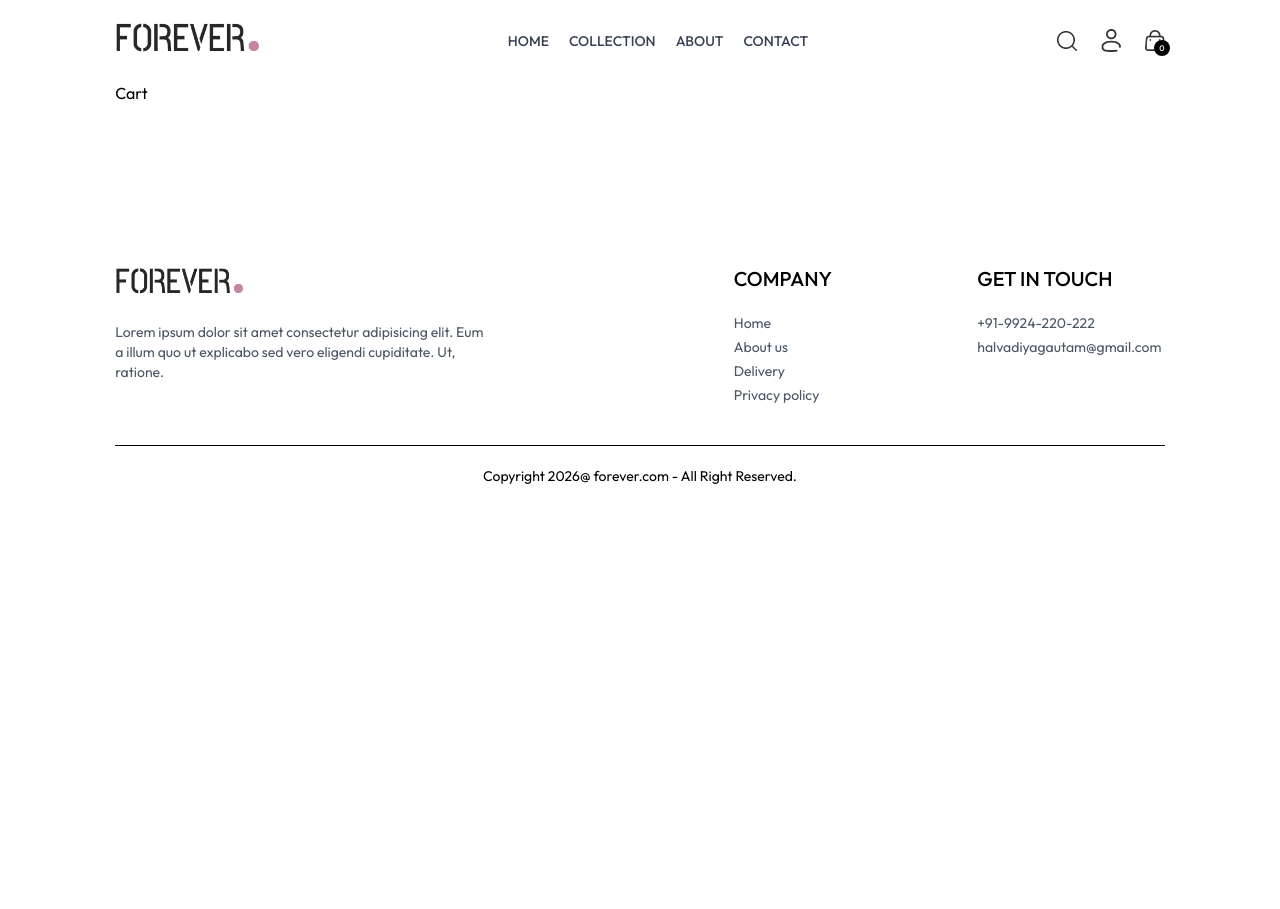
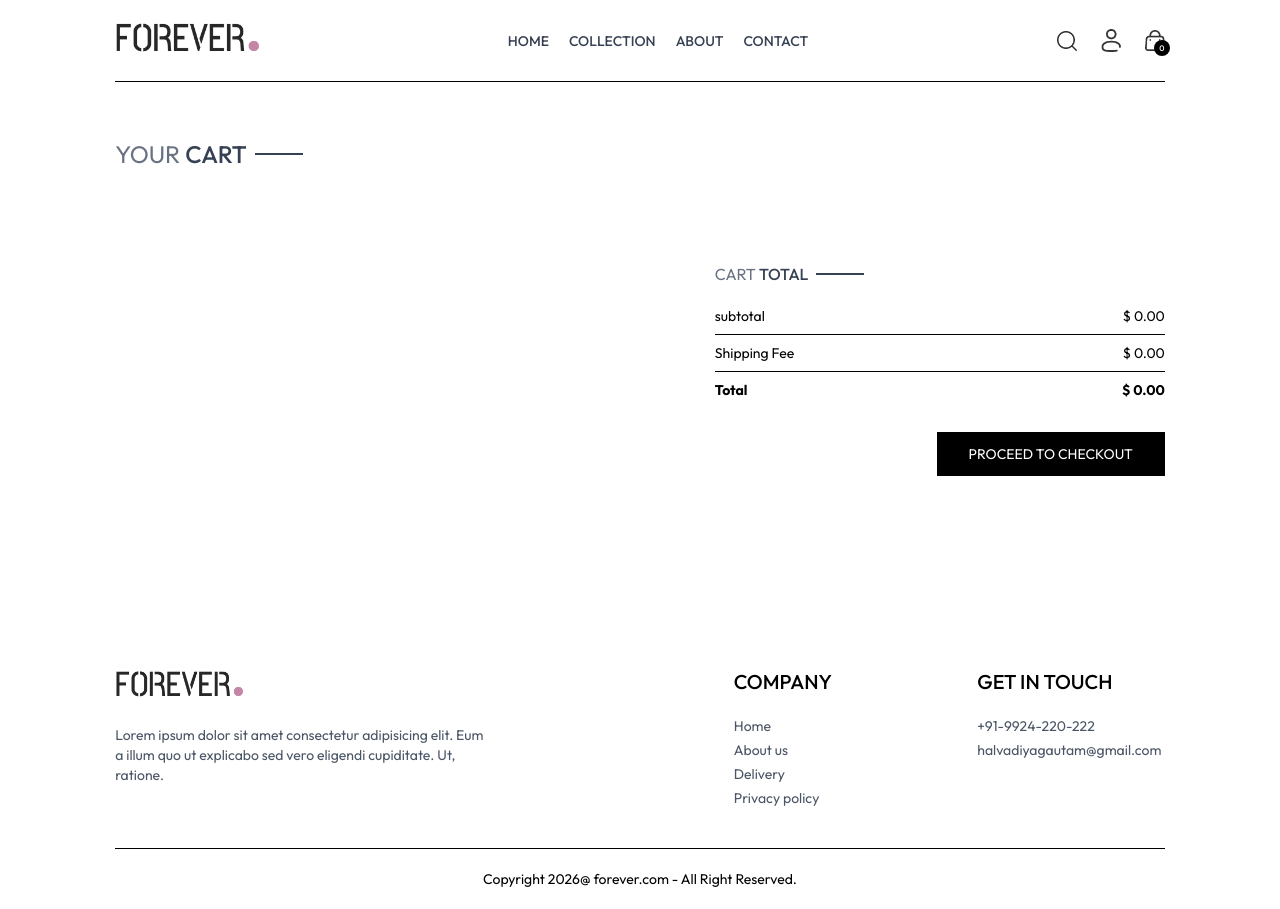
Before and after one commit to GAUTAM-HALVADIYA/ECommerce, a React (Vite) app: page /cart in a window 1280 px wide. Before the commit the page ends 800 px from the top, so only its background shows below. Built offline with nearby package versions, Linux system fonts and the light colour scheme.

Commit message:
Add cart page

```diff
--- /dev/null
+++ b/src/components/CartTotal.jsx
@@ -0,0 +1,41 @@
+import React, { useContext } from 'react'
+import { ShopContext } from '../context/ShopContext'
+import Title from './Title';
+
+function CartTotal() {
+
+   const {currency, delivery_fee, getCartAmount} = useContext(ShopContext);
+
+
+
+
+  return (
+    <div className='w-full'>
+        <div className='tetx-2xl'>
+            <Title text1={'CART'} text2={'TOTAL'}/>
+
+        </div>
+
+        <div className='flex flex-col gap-2 mt-2 text-sm'>
+            <div className='flex justify-between'>
+                <p>subtotal</p>
+                <p>{currency} {getCartAmount()}.00</p>
+            </div>
+            <hr />
+            <div className='flex justify-between'>
+                <p>Shipping Fee</p>
+                <p>{currency} {getCartAmount() === 0 ? 0 : delivery_fee}.00</p>
+
+            </div>
+            <hr />
+            <div className='flex justify-between'>
+                <b>Total</b>
+                <b>{currency} {getCartAmount() === 0 ? 0 : getCartAmount() + delivery_fee}.00</b>
+
+            </div>
+        </div>
+    </div>
+  )
+}
+
+export default CartTotal
--- a/src/context/ShopContext.jsx
+++ b/src/context/ShopContext.jsx
@@ -1,16 +1,18 @@
 import { createContext, useEffect, useState } from "react";
 import { products } from "../assets/assets";
 import { toast } from "react-toastify";
+import { useNavigate } from "react-router-dom";
 
 export const ShopContext = createContext();
 
 const ShopContextProvider = (props) => {
 
     const currency = '$';
-    const delivery_free = 10;
+    const delivery_fee = 10;
     const [search, setSearch] = useState('')
     const [showSearch, setShowSearch] = useState(false)
     const [cartItems, setCartItems] = useState({})
+    const navigate = useNavigate()
 
     const addToCart = (itemId, size) => {
 
@@ -54,8 +56,34 @@
 
     }
 
+    const updateQuantity = (itemId, size, quantity) => {
+
+        let cartData = structuredClone(cartItems)
+
+        cartData[itemId][size] = quantity;
+
+        setCartItems(cartData)
+    }
+
+    const getCartAmount = () => {
+        let totalAmount = 0
+        for(const items in cartItems)
+        {
+            let itemInfo = products.find((product) => product._id === items)
+            for(const item in cartItems[items])
+            {
+                if(cartItems[items][item] > 0)
+                    totalAmount += itemInfo.price * cartItems[items][item]
+            }
+
+
+        }
+
+        return totalAmount;
+    }
+
     const value = {
-        products, currency, delivery_free, search, setSearch, showSearch, setShowSearch,cartItems, addToCart, getCartCount
+        products, currency, delivery_fee, search, setSearch, showSearch, setShowSearch,cartItems, addToCart, getCartCount, updateQuantity, getCartAmount, navigate
     }
 
     useEffect(() => {
--- a/src/pages/Cart.jsx
+++ b/src/pages/Cart.jsx
@@ -1,9 +1,82 @@
-import React from 'react'
+import React, { useContext, useEffect, useState } from 'react'
+import { ShopContext } from '../context/ShopContext'
+import Title from '../components/Title'
+import { assets } from '../assets/assets'
+import CartTotal from '../components/CartTotal'
 
 function Cart() {
-  return (
-    <div>Cart</div>
-  )
+
+	const {products, currency, cartItems, updateQuantity, navigate} = useContext(ShopContext)
+
+	const [cartData, setCartData] = useState([])
+
+  	useEffect(() => {
+		const tempData = [];
+
+		for (const items in cartItems) {
+
+			for (const item in cartItems[items]) {
+				if(cartItems[items][item] > 0)
+				{
+					tempData.push({
+						_id: items,
+						size: item,
+						quantity: cartItems[items][item]
+					})
+				}
+			}
+		}
+		setCartData(tempData)
+
+  	}, [cartItems])
+
+	return (
+		<div className='border-t pt-14'>
+
+			<div className='text-2xl mb-3'>
+				<Title text1={'YOUR'} text2={'CART'}/>
+			</div>
+
+			<div>
+				{
+					cartData.map((item, index) => {
+
+						const productData = products.find(product => product._id === item._id)
+
+						return (
+							<div key={index} className='py-4 border-t border-b text-gray-700 grid grid-cols-[4fr_0.5fr_0.5fr] sm:grid-cols-[4fr_2fr_0.5fr] items-center gap-4'>
+								<div className='flex items-start gap-6'>
+									<img className='w-16 sm:w-20' src={productData.image[0]} alt="" />
+									<div >
+										<p className='text-xs sm:text-lg font-medium'>{productData.name}</p>
+										<div className='flex items-center gap-5 mt-2'>
+											<p >{currency}{productData.price}</p>
+											<p className='px-2 sm:px-3 sm:py-1 border bg-slate-50'>{item.size}</p>
+										</div>
+									</div>
+								</div>
+
+								<input onChange={(e) => e.target.value === '' || e.target.value === 0 ? null : updateQuantity(item._id, item.size, Number(e.target.value))} className='border max-w-10 sm:max-w-20 px-1 sm:px-2 py-1 ' type="number" min={1} defaultValue={item.quantity}/>
+
+								<img onClick={() => updateQuantity(item._id, item.size, 0)} className='w-4 mr-4 sm:w-5 cursor-pointer' src={assets.bin_icon} alt="" />
+							</div>
+
+
+						)
+					})
+				}
+			</div>
+
+			<div className='flex justify-end my-20'>
+				<div className='w-full sm:w-[450px]'>
+					<CartTotal/>
+					<div className='w-full text-end'>
+						<button onClick={() => navigate('/place-order')} className='bg-black text-white text-sm my-8 px-8 py-3'>PROCEED TO CHECKOUT</button>
+					</div>
+				</div>
+			</div>
+		</div>
+	)
 }
 
 export default Cart
```
